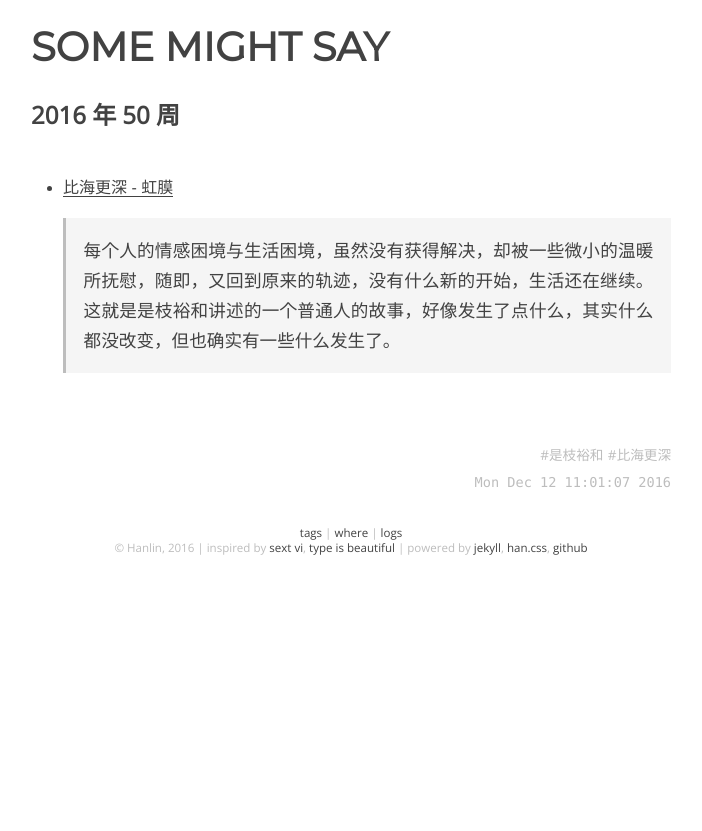
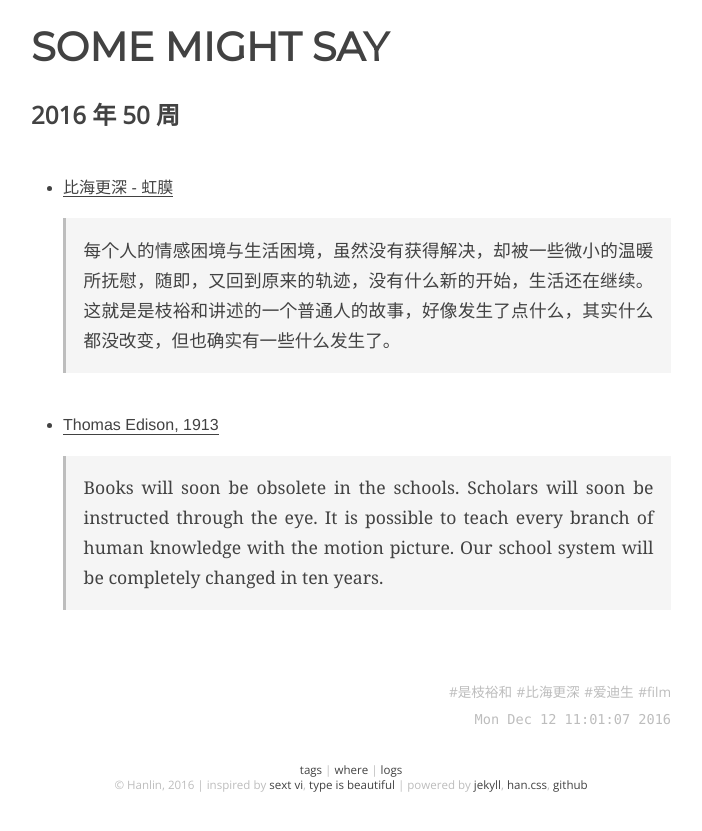
Before and after one commit to onion7878/word, a Jekyll site: the page built from _posts/logs/2016-01-01-50.md, in a window 1280 px wide. Shown: the top 831 px of the page, without its empty margins (289-991 px from the left). Built offline with Jekyll 4.4.1, drawn with Linux system fonts in a browser that asks for light colours.

Commit message:
add item

```diff
--- a/_posts/logs/2016-01-01-50.md
+++ b/_posts/logs/2016-01-01-50.md
@@ -4,10 +4,14 @@ layout: post
 title:  2016 年 50 周
 date: 16-12-12 11:01:07
 categories: [log]
-tags: [是枝裕和, 比海更深]
+tags: [是枝裕和, 比海更深, 爱迪生, film]
 
 ---
 
 - [比海更深 - 虹膜](http://mp.weixin.qq.com/s?__biz=MzA3NzA1ODQzNA%3D%3D&idx=1&mid=2659206972&scene=0&sn=e8b5ad55a1ea5ea9c34fe74fbea4d3f6)
 
 	> 每个人的情感困境与生活困境，虽然没有获得解决，却被一些微小的温暖所抚慰，随即，又回到原来的轨迹，没有什么新的开始，生活还在继续。这就是是枝裕和讲述的一个普通人的故事，好像发生了点什么，其实什么都没改变，但也确实有一些什么发生了。
+
+- [Thomas Edison, 1913]()
+
+	> Books will soon be obsolete in the schools. Scholars will soon be instructed through the eye. It is possible to teach every branch of human knowledge with the motion picture. Our school system will be completely changed in ten years.
```
